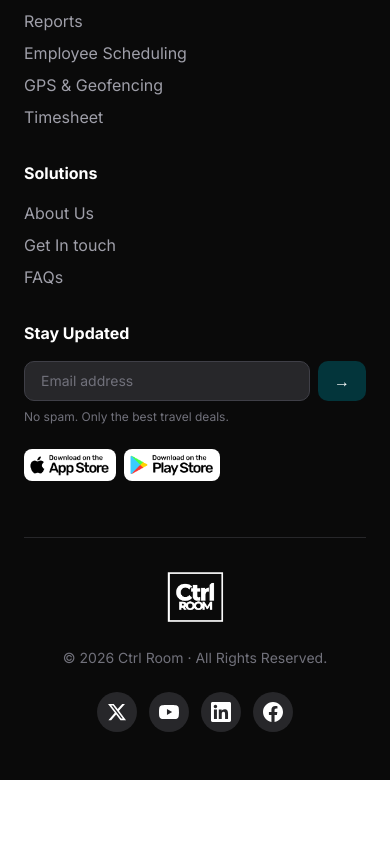
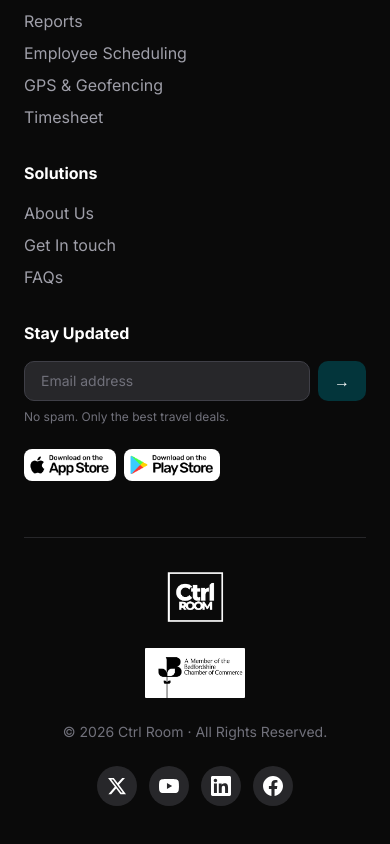
Before and after one commit to info-thathwaa/ctrl-room-web, a Next.js app: page /reports in a window 390 px wide. Shown: the part 7712-8556 px from the top of the page. Before the commit the page ends 8492 px from the top, so only its background shows below. Built offline with nearby package versions, Linux system fonts and the light colour scheme.

Commit message:
feat: implement responsive Footer component and add Bedfordshire chamber of commerce logo asset

```diff
--- a/components/common/Footer.tsx
+++ b/components/common/Footer.tsx
@@ -216,7 +216,15 @@ const Footer = () => {
               className="w-[60px] h-auto md:max-w-[80px] md:max-h-[80px]"
             />
           </div>
-
+          <div>
+            <Image
+              src="/bedfordshire.jpeg"
+              alt="A member of the Bedfordshire chamber of commerce"
+              width={100}
+              height={100}
+              className="rounded-[1px] w-[100px] h-auto md:max-w-[100px] md:max-h-[100px]"
+            />
+          </div>
           {/* Copyright */}
           <div className="text-sm text-zinc-500">
             © 2026 Ctrl Room · All Rights Reserved.
```
Also changed, not shown: public/bedfordshire.jpeg (added).
